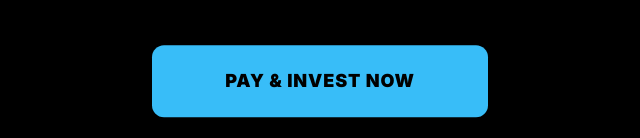
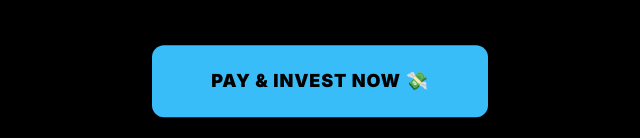
Before and after one commit to kingomarnajjar/money, a plain HTML site: page index.html in a window 1280 px wide. Shown: the part 814-952 px from the top of the page, without its empty margins (320-960 px from the left). Drawn offline with nearby package versions, Linux system fonts and the light colour scheme.

Commit message:
Update index.html

```diff
--- a/index.html
+++ b/index.html
@@ -79,7 +79,7 @@
 
       <div class="pt-8">
         <button id="pay" class="group relative w-full overflow-hidden bg-sky-400 hover:bg-sky-300 text-black font-black text-2xl uppercase tracking-wider py-8 transition-all rounded-2xl">
-          <span class="relative z-10">Pay & Invest Now</span>
+          <span class="relative z-10">Pay & Invest Now 💸</span>
           <span class="absolute inset-0 bg-white opacity-0 group-hover:opacity-20 transition"></span>
         </button>
       </div>
```
